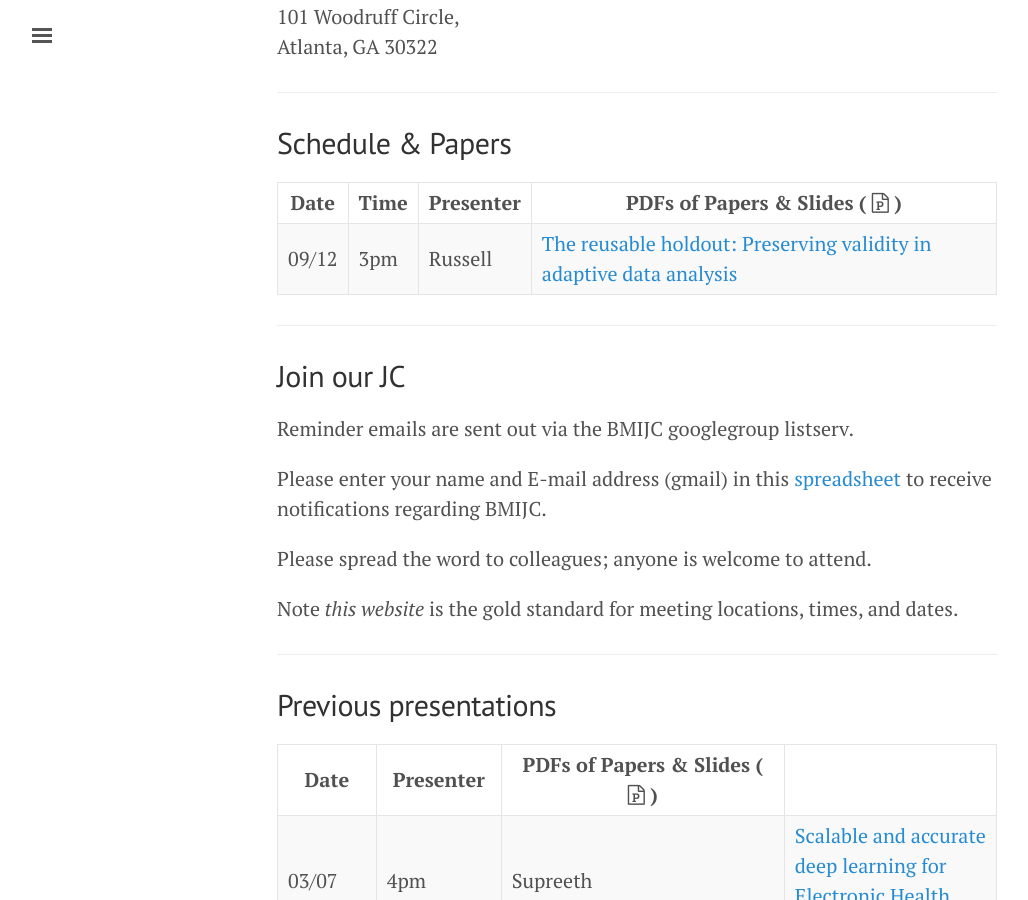
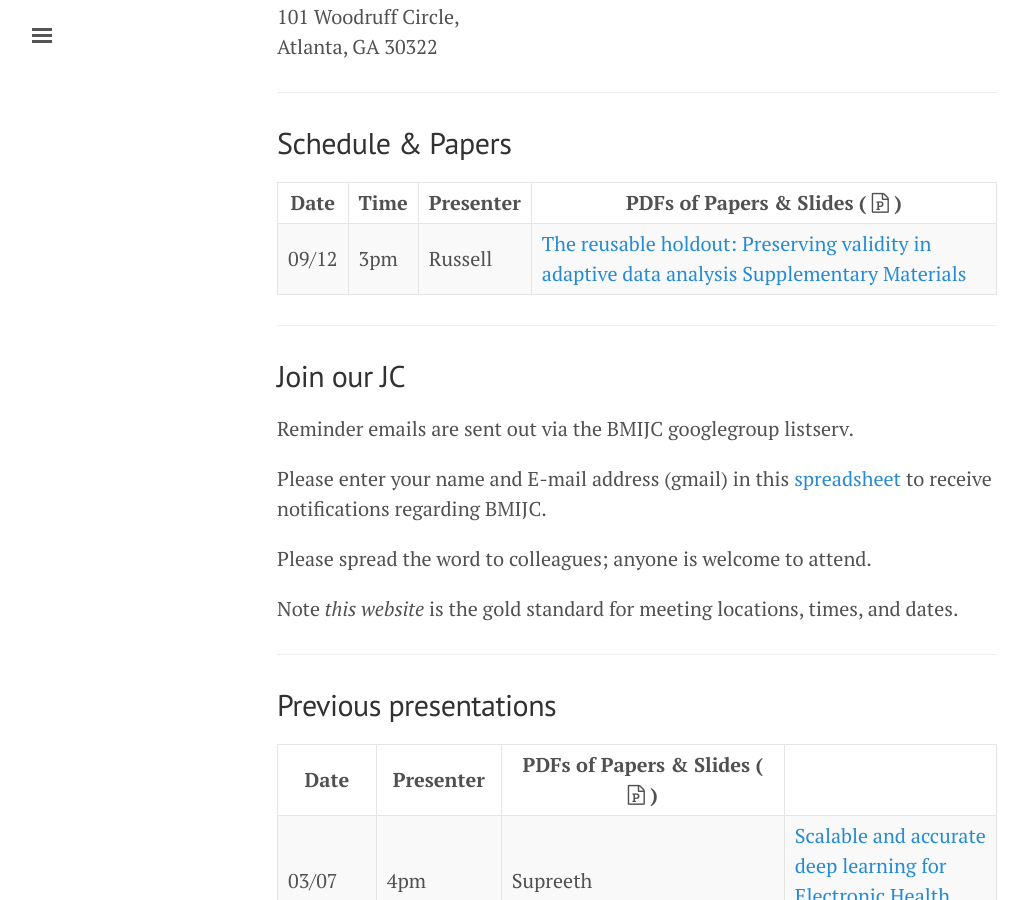
Before and after one commit to NematiLab/bmijc, a Jekyll site: the page built from index.md, in a window 1280 px wide and 900 px high, scrolled down 557 px. Shown: the whole window, without its empty margins (3-1031 px from the left). Built offline with Jekyll 4.4.1, drawn with Linux system fonts in a browser that asks for light colours; nearby versions of some CDN libraries.

Commit message:
Added Supplementary Materials for 09-12-18.

```diff
--- a/index.md
+++ b/index.md
@@ -31,7 +31,7 @@ Atlanta, GA 30322
 
 Date | Time    | Presenter | PDFs of Papers & Slides ( <i class='fa fa-file-powerpoint-o'></i> )
 --- | --- | --- | ---
-09/12 | 3pm | Russell | [The reusable holdout: Preserving validity in adaptive data analysis]({{ site.baseurl }}/assets/091218_paper.pdf){:target="_blank"}
+09/12 | 3pm | Russell | [The reusable holdout: Preserving validity in adaptive data analysis]({{ site.baseurl }}/assets/091218_paper.pdf){:target="_blank"} [Supplementary Materials]({{ site.baseurl }}/assets/091218_supplement.pdf){:target="_blank"}
 
 
 ---
```
Also changed, not shown: 1 other file.
